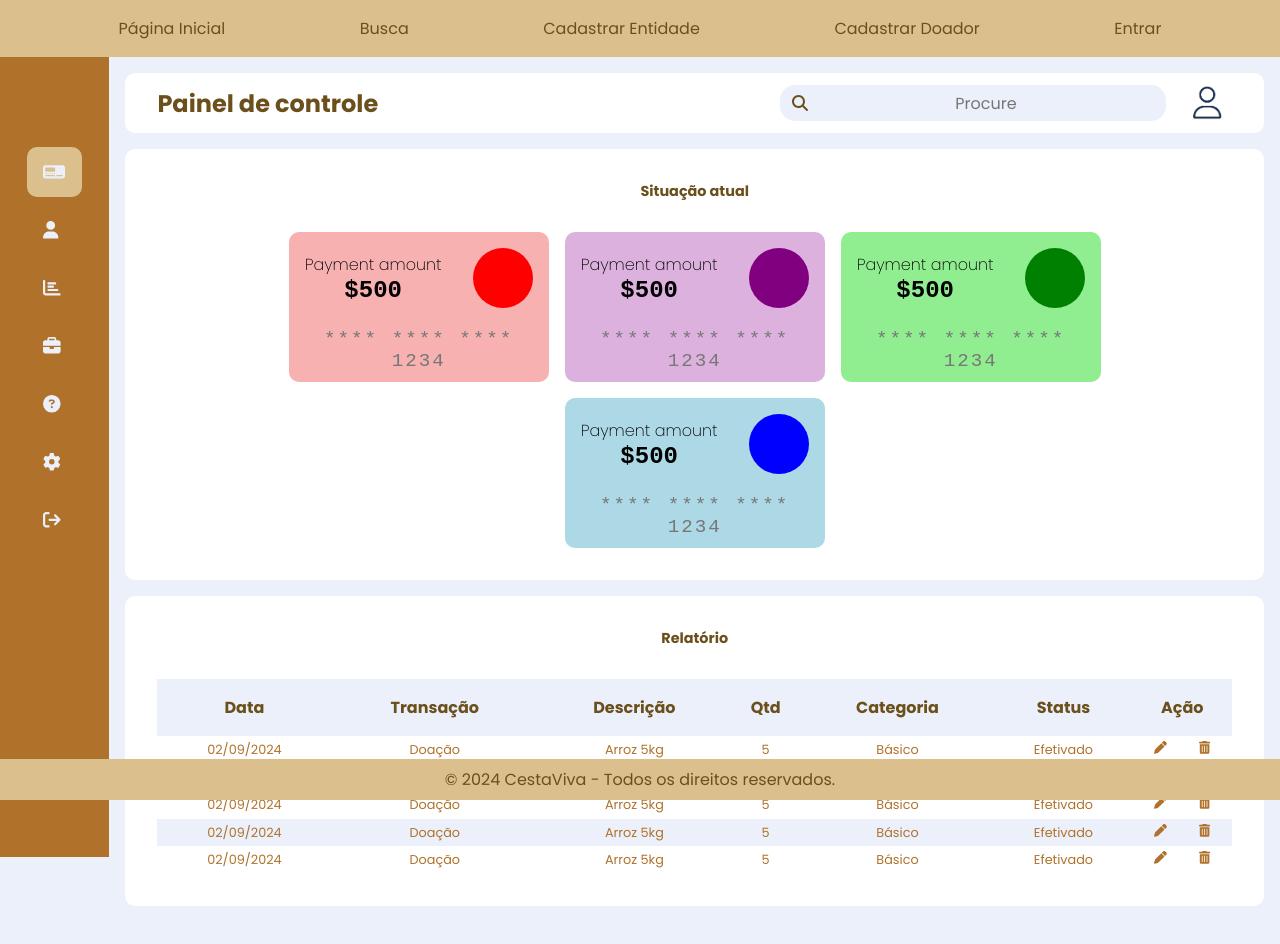
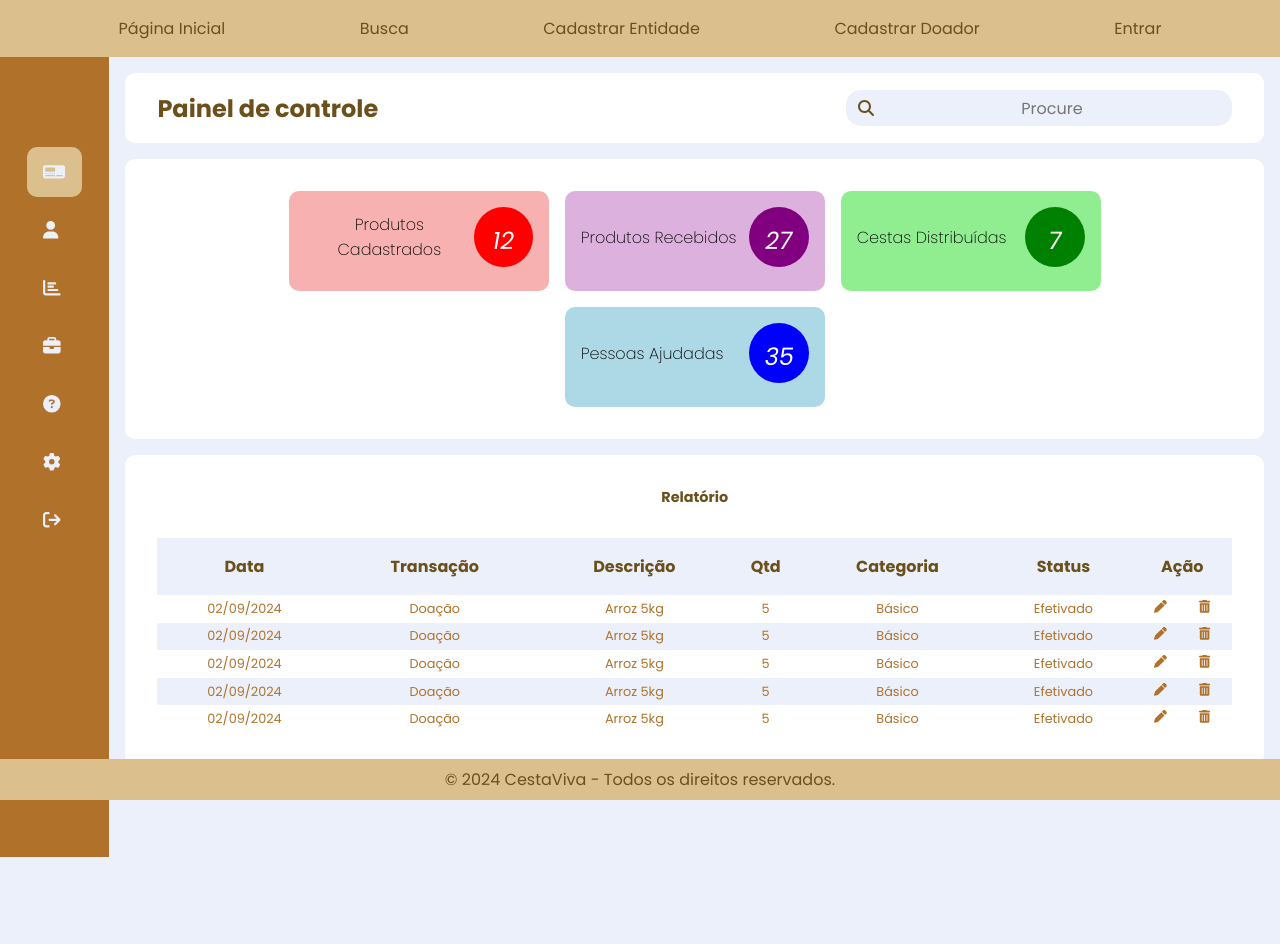
Before and after one commit to Amicuchi/CestaViva, a React (Vite) app: page /dashboard-entidade in a window 1280 px wide. Shown: the top 944 px of the page. After the commit the page ends 857 px from the top, so only its background shows below. Built offline with nearby package versions, Linux system fonts and the light colour scheme.

Commit message:
Alterações na estrutura do Header e Card do Dashboard

```diff
--- a/src/components/dashboardComponents/DashboardCards.jsx
+++ b/src/components/dashboardComponents/DashboardCards.jsx
@@ -2,52 +2,34 @@ export default function DashboardCards() {
     return (
         <>
             <div className="card--container">
-                <h2 className="main--title">Situação atual</h2>
-
                 <div className="card--wrapper">
 
                     <div className="payment--card light-red">
                         <div className="card--header">
-                            <div className="amount">
-                                <span className="title">Payment amount</span>
-                                <span className="amount--value">$500</span>
-                            </div>
-                            <i className="fas-icon dark-red" ></i>
+                            <span className="title">Produtos Cadastrados</span>
+                            <i className="fas-icon dark-red" >12</i>
                         </div>
-                            <span className="card--detail">**** **** **** 1234</span>
                     </div>
 
                     <div className="payment--card light-purple">
                         <div className="card--header">
-                            <div className="amount">
-                                <span className="title">Payment amount</span>
-                                <span className="amount--value">$500</span>
-                            </div>
-                            <i className="fas-icon dark-purple"></i>
+                            <span className="title">Produtos Recebidos</span>
+                            <i className="fas-icon dark-purple">27</i>
                         </div>
-                            <span className="card--detail">**** **** **** 1234</span>
                     </div>
 
                     <div className="payment--card light-green">
                         <div className="card--header">
-                            <div className="amount">
-                                <span className="title">Payment amount</span>
-                                <span className="amount--value">$500</span>
-                            </div>
-                            <i className="fas-icon dark-green"></i>
+                            <span className="title">Cestas Distribuídas</span>
+                            <i className="fas-icon dark-green">7</i>
                         </div>
-                            <span className="card--detail">**** **** **** 1234</span>
                     </div>
 
                     <div className="payment--card light-blue">
                         <div className="card--header">
-                            <div className="amount">
-                                <span className="title">Payment amount</span>
-                                <span className="amount--value">$500</span>
-                            </div>
-                            <i className="fas-icon dark-blue"></i>
+                            <span className="title">Pessoas Ajudadas</span>
+                            <i className="fas-icon dark-blue">35</i>
                         </div>
-                            <span className="card--detail">**** **** **** 1234</span>
                     </div>
                 </div>
 
--- a/src/components/dashboardComponents/DashboardHeader.jsx
+++ b/src/components/dashboardComponents/DashboardHeader.jsx
@@ -1,7 +1,6 @@
 import { FontAwesomeIcon } from '@fortawesome/react-fontawesome';
 import { faMagnifyingGlass } from '@fortawesome/free-solid-svg-icons';
 import '../../styles/Dashboard.css';
-import avatar from '../../assets/avatar.png'
 
 export default function DashboardHeader() {
     return (
@@ -16,7 +15,6 @@ export default function DashboardHeader() {
                             <FontAwesomeIcon icon={faMagnifyingGlass} className='search--icon'/>
                             <input type="text" placeholder='Procure' className='input--dashboard'/>
                         </div>
-                        <img src={avatar} alt="User Avatar" />
                     </div>
                 </div>
             </div>
--- a/src/styles/Dashboard.css
+++ b/src/styles/Dashboard.css
@@ -82,13 +82,7 @@
     background-color: #fff;
     border-radius: 10px;
     padding: 5px 2rem;
-}
-
-.header--wrapper img{
-    width: 50px;
-    height: 50px;
-    border-radius: 50%;
-    cursor: pointer;
+    height: 70px;
 }
 
 .header--title{
@@ -165,14 +159,14 @@
 }
 
 .payment--card{
+    display: flex;
+    flex-direction: column;
+    justify-content: space-between;
     background-color: var(--bg-secundario);
     border-radius: 10px;
     padding: 1rem;
     width: 260px;
-    height: 150px;
-    display: flex;
-    flex-direction: column;
-    justify-content: space-between;
+    height: 100px;
     transition: all 0.5s ease-in-out;
 }
 
@@ -187,20 +181,9 @@
     margin-bottom: 20px;
 }
 
-.amount{
-    display: flex;
-    flex-direction: column;
-}
-
 .title{
     font-size: 1rem;
     font-weight: 200;
-}
-
-.amount--value{
-    font-size: 1.5rem;
-    font-family: 'Courier New', Courier, monospace;
-    font-weight: 600;
 }
 
 .fas-icon{
@@ -211,14 +194,7 @@
     height: 60px;
     width: 60px;
     border-radius: 50%;
-    background-color: red;
-}
-
-.card--detail{
-    font-size: 1.2rem;
-    color: #777;
-    letter-spacing: 2px;
-    font-family: 'Courier New', Courier, monospace;
+    background-color: lightgrey;
 }
 
 /* Cores dos cartões */
```
